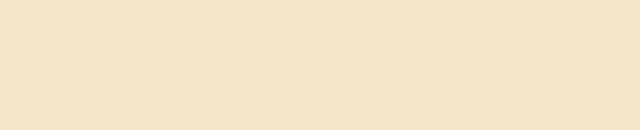
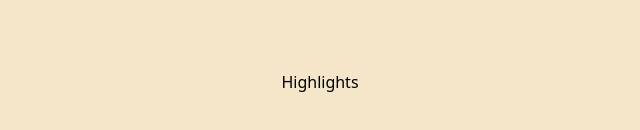
Before and after one commit to divyanshudyy/Bella-Exotica, a React (Vite) app: page / in a window 1280 px wide. Shown: the part 5918-6048 px from the top of the page, without its empty margins (320-960 px from the left). Built offline with nearby package versions, Linux system fonts and the light colour scheme.

Commit message:
testing highlight section

```diff
--- a/src/components/sections/Highlights.jsx
+++ b/src/components/sections/Highlights.jsx
@@ -1,11 +1,11 @@
-import React from 'react'
+import React from "react";
 
 const Highlights = () => {
   return (
-  <section className='h-screen' >
+    <section className="h-screen flex justify-center items-center">
+      <h1>Highlights</h1>
+    </section>
+  );
+};
 
-  </section>
-  )
-}
-
-export default Highlights
+export default Highlights;
```
